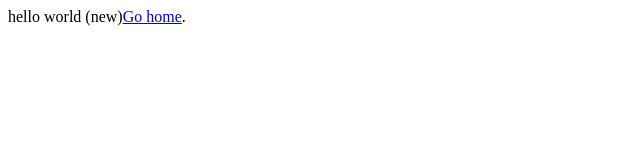
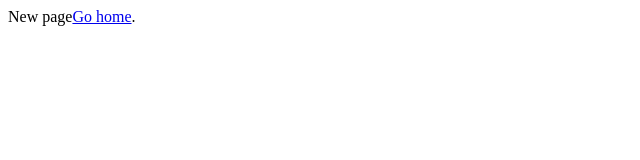
Before and after one commit to vikramkalta/gatsby-incremental, a Gatsby site: page /new in a window 1280 px wide. Shown: the whole page, without its empty margins (0-640 px from the left). Built offline with nearby package versions, Linux system fonts and the light colour scheme; Gatsby itself is replaced by a stand-in of ours.

Commit message:
test: new changes

```diff
--- a/src/pages/new.js
+++ b/src/pages/new.js
@@ -5,7 +5,7 @@
 const NewPage = () => {
   return (
     <div>
-      hello world (new)
+      New page
       <Link to="/">Go home</Link>.
     </div>
   )
```
